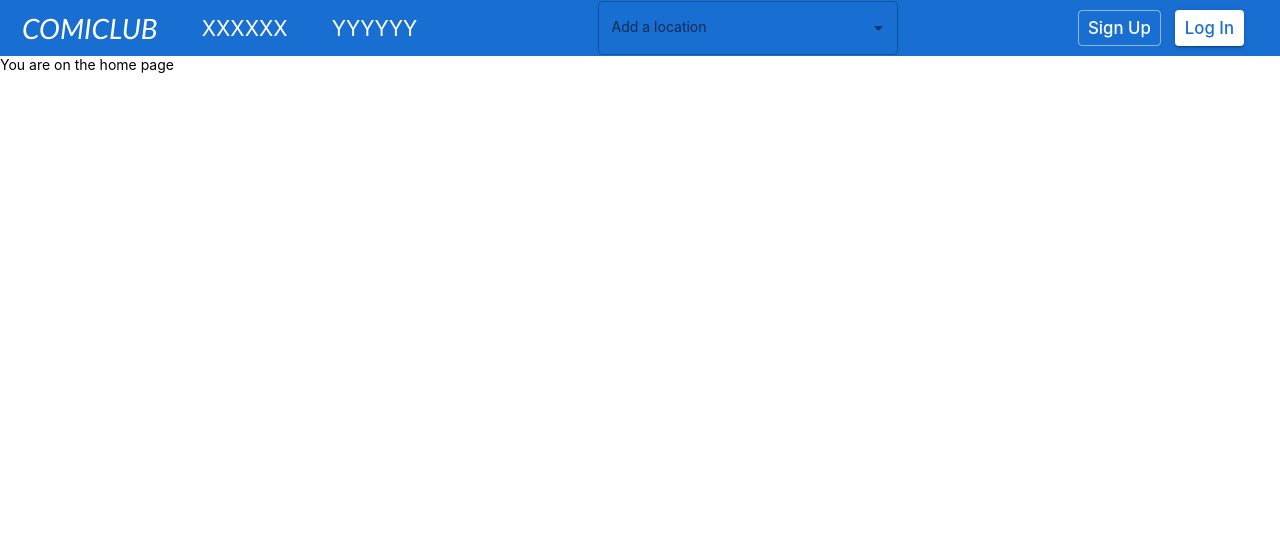
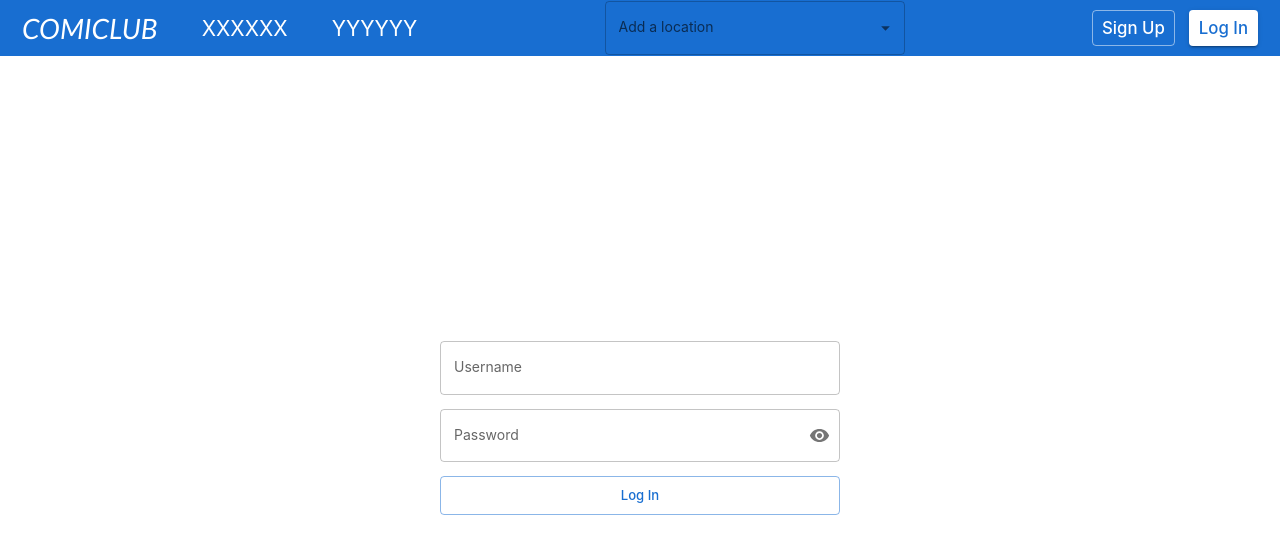
Before and after one commit to PatrickVuscan/Comiclub, a React (Create React App) app: page /login in a window 1280 px wide. Shown: the top 554 px of the page. Built offline with nearby package versions, Linux system fonts and the light colour scheme.

Commit message:
Completed Login (?)

```diff
--- a/src/App.jsx
+++ b/src/App.jsx
@@ -1,30 +1,36 @@
 import './App.css';
 import { BrowserRouter as Router, Switch, Route } from 'react-router-dom';
-import { ThemeProvider } from '@mui/material/styles';
+import { ThemeProvider, StyledEngineProvider } from '@mui/material/styles';
+import { useState } from 'react';
 import Navbar from './components/Navbar';
 import theme from './mui';
+import Login from './components/Login';
 
+function App() {
   // This is the entry into the app, so we have this bad boy making sure we import certain files
   // only when we're in the development mode
+  const [loadedScripts, setLoadedScripts] = useState(false);
   if (process.env.NODE_ENV === 'development') {
-  import('./random').then(() => console.log('loaded in random'));
+    import('./random').then(() => setLoadedScripts(true));
   }
-
-function App() {
-  console.log(process.env);
 
   return (
     <ThemeProvider theme={theme}>
+      {/* This is used to make sure our CSS takes priority over Mui */}
+      <StyledEngineProvider injectFirst>
         <Router>
           <div className="app">
             <Navbar />
             <Switch>
-            <Route path="/abc">{window.largeLorem}</Route>
-            <Route path="/xyz">{window.largeLorem}</Route>
+              <Route path="/login">
+                <Login />
+              </Route>
+              <Route path="/signup">{window.largeLorem}</Route>
               <Route path="/">You are on the home page</Route>
             </Switch>
           </div>
         </Router>
+      </StyledEngineProvider>
     </ThemeProvider>
   );
 }
--- /dev/null
+++ b/src/components/Login.jsx
@@ -0,0 +1,88 @@
+import { useState } from 'react';
+import IconButton from '@mui/material/IconButton';
+import OutlinedInput from '@mui/material/OutlinedInput';
+import InputLabel from '@mui/material/InputLabel';
+import InputAdornment from '@mui/material/InputAdornment';
+import FormControl from '@mui/material/FormControl';
+import TextField from '@mui/material/TextField';
+import Visibility from '@mui/icons-material/Visibility';
+import VisibilityOff from '@mui/icons-material/VisibilityOff';
+import { Button } from '@mui/material';
+import { useHistory } from 'react-router-dom';
+import styles from './Login.module.css';
+
+const acceptedUsersAndPasswords = {
+  user: 'user',
+  admin: 'admin',
+};
+
+const Login = () => {
+  const [username, setUsername] = useState('');
+  const [password, setPassword] = useState('');
+  const [showPassword, setShowPassword] = useState(false);
+  const history = useHistory();
+
+  const handleClickShowPassword = () => {
+    setShowPassword(!showPassword);
+  };
+
+  const handleMouseDownPassword = (e) => {
+    e.preventDefault();
+  };
+
+  const submit = (e) => {
+    e.preventDefault();
+
+    // Make some call to backend here!
+    // foo(username, password) etc
+
+    if (acceptedUsersAndPasswords[username] && acceptedUsersAndPasswords[username] === password) {
+      history.push('/');
+    }
+  };
+
+  return (
+    <div className={styles.container}>
+      <div className={styles.form}>
+        <TextField
+          className={styles.input}
+          id="login-username"
+          label="Username"
+          value={username}
+          onChange={(e) => {
+            setUsername(e.target.value);
+          }}
+        />
+        <FormControl className={styles.input}>
+          <InputLabel htmlFor="password">Password</InputLabel>
+          <OutlinedInput
+            label="Password"
+            id="password"
+            type={showPassword ? 'text' : 'password'}
+            value={password}
+            onChange={(e) => {
+              setPassword(e.target.value);
+            }}
+            endAdornment={
+              <InputAdornment position="end">
+                <IconButton
+                  aria-label="toggle password visibility"
+                  onClick={handleClickShowPassword}
+                  onMouseDown={handleMouseDownPassword}
+                  edge="end"
+                >
+                  {showPassword ? <VisibilityOff /> : <Visibility />}
+                </IconButton>
+              </InputAdornment>
+            }
+          />
+        </FormControl>
+        <Button variant="outlined" color="primary" size="large" className={styles.input} onClick={submit}>
+          Log In
+        </Button>
+      </div>
+    </div>
+  );
+};
+
+export default Login;
--- /dev/null
+++ b/src/components/Login.module.css
@@ -0,0 +1,20 @@
+.container {
+  display: flex;
+  flex-grow: 1;
+  align-items: center;
+  justify-content: center;
+}
+
+.form {
+  display: flex;
+  flex-direction: column;
+  width: 400px;
+}
+
+.input {
+  margin-bottom: 1rem;
+}
+
+.input:last-child {
+  margin-bottom: 0;
+}
--- a/src/components/Navbar.jsx
+++ b/src/components/Navbar.jsx
@@ -42,12 +42,12 @@ const Navbar = () => {
           {loggedIn && (
             <>
               <li className={styles.navbarItem}>
-                <Link to="/xyz">SIGN UP</Link>
+                <Link to="/xyz">Hi</Link>
               </li>
               <li className={styles.navbarItem}>
                 <Link to="/xyz">
                   <AccountCircleIcon />
-                  SIGN UP
+                  YOU ARE LOGGED IN
                 </Link>
               </li>
             </>
@@ -57,10 +57,10 @@ const Navbar = () => {
           {!loggedIn && (
             <>
               <li className={styles.navbarItem}>
-                <Link to="/xyz">
+                <Link to="/signup">
                   <Button
                     variant="outlined"
-                    color="primary"
+                    color="secondary"
                     size="small"
                     sx={{ marginRight: '1rem', fontSize: '1.2rem', lineHeight: '2rem' }}
                   >
@@ -68,12 +68,12 @@ const Navbar = () => {
                   </Button>
                 </Link>
 
-                <Link to="/xyz">
+                <Link to="/login">
                   <Button
                     variant="contained"
-                    color="primary"
+                    color="secondary"
                     size="small"
-                    sx={{ marginRight: '1rem', fontSize: '1.2rem', lineHeight: '2rem' }}
+                    sx={{ fontSize: '1.2rem', lineHeight: '2rem' }}
                   >
                     Log In
                   </Button>
--- a/src/components/Navbar.module.css
+++ b/src/components/Navbar.module.css
@@ -43,6 +43,10 @@
   font-family: 'Trebuchet MS', 'Lucida Sans Unicode', 'Lucida Grande', 'Lucida Sans', Arial, sans-serif;
 }
 
+.logo:hover {
+  text-decoration: none;
+}
+
 .searchbar {
   margin: 0 auto;
 }
--- a/src/mui.js
+++ b/src/mui.js
@@ -17,22 +17,28 @@ const theme = createTheme({
       'sans-serif',
     ].join(','),
     button: {
+      fontSize: 20,
+      color: 'black !important',
       textTransform: 'capitalize',
     },
   },
   palette: {
     primary: {
+      main: '#186ed1',
+      contrastText: '#fff',
+    },
+    secondary: {
       main: '#fff',
       contrastText: '#186ed1',
     },
-    secondary: {
-      main: '#186ed1',
-      contrastText: '#fff',
-    },
-    // contrast: {
-    //   main: '#ffffff',
-    // },
   },
+  // overrides: {
+  //   MuiButton: {
+  //     textSizeLarge: {
+  //       fontSize: '100px',
+  //     },
+  //   },
+  // },
 });
 
 export default theme;
```
Lines whose indentation alone changed are shown as unchanged.
